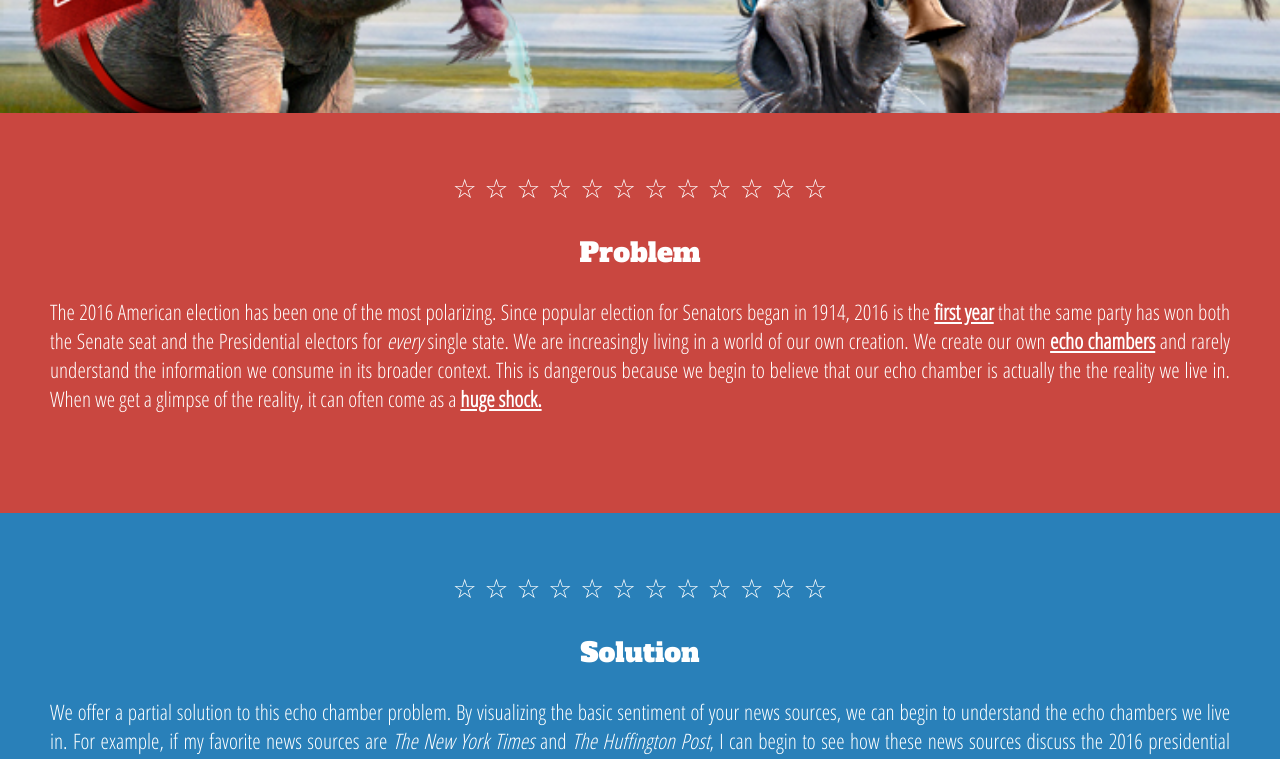
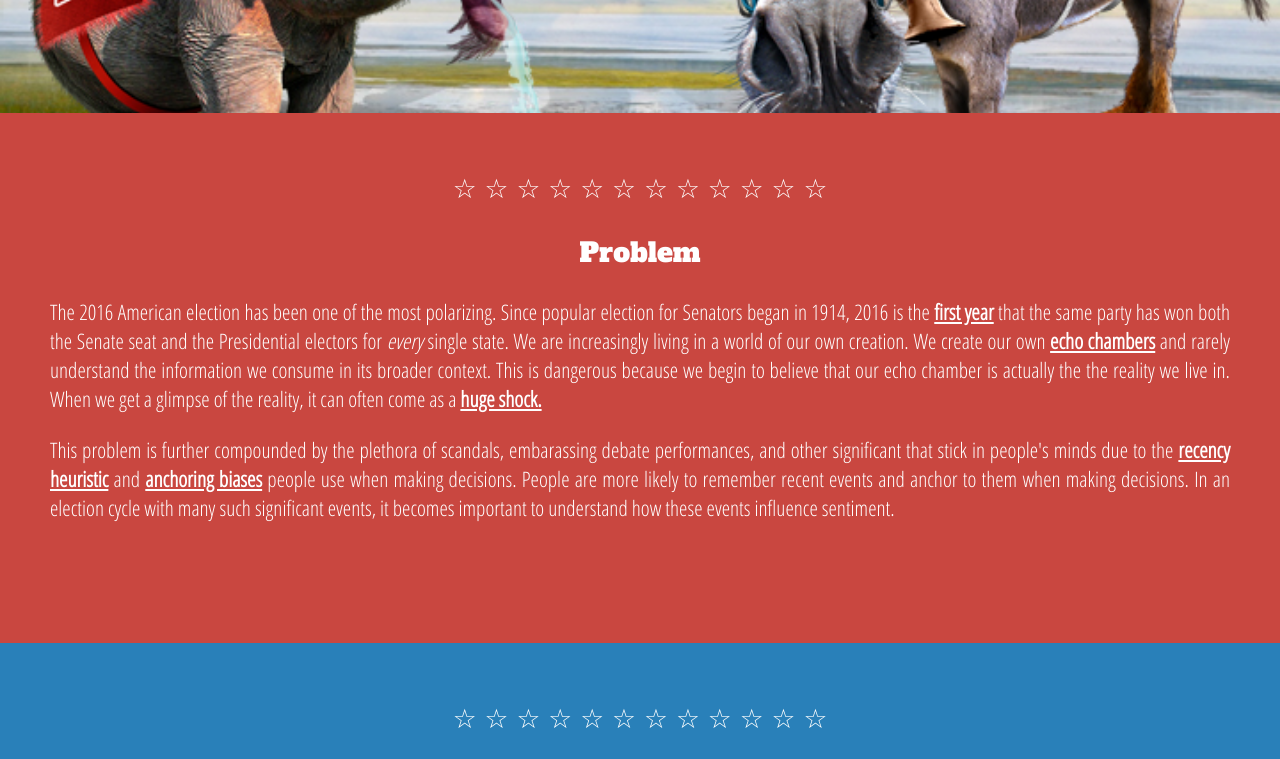
Before and after one commit to keivahn/w209_sentiment, a plain HTML site: page index_home.html in a window 1280 px wide. Shown: the part 302-1061 px from the top of the page. Drawn offline with Linux system fonts and the light colour scheme.

Commit message:
updated motive

```diff
--- a/index_home.html
+++ b/index_home.html
@@ -134,7 +134,7 @@ body a {
   <div id="Section1">
     <p class="heading">☆ ☆ ☆ ☆ ☆ ☆ ☆ ☆ ☆ ☆ ☆ ☆</p>
     <p class="heading">Problem</p>
-    The 2016 American election has been one of the most polarizing. Since
+    <p>The 2016 American election has been one of the most polarizing. Since
     popular election for Senators began in 1914, 2016 is the
     <a href="http://fivethirtyeight.com/features/there-were-no-purple-states-on-tuesday/" target="_blank">
     first year</a> that the same party has won both the Senate seat and the
@@ -145,12 +145,22 @@ body a {
     dangerous because we begin to believe that our echo chamber is actually the
     the reality we live in. When we get a glimpse of the reality, it can often
     come as a <a href="http://www.businessinsider.com/donald-trump-wins-election-results-2016-11"
-    target="_blank">huge shock.</a>
+    target="_blank">huge shock.</a></p>
+    <p>This problem is further compounded by the plethora of scandals, embarassing
+    debate performances, and other significant that stick in people's minds due
+    to the <a href="https://en.wikipedia.org/wiki/Availability_heuristic">recency
+    heuristic</a> and <a href="https://en.wikipedia.org/wiki/Anchoring">anchoring biases</a>
+    people use when making decisions. People are more likely to remember recent events
+    and anchor to them when making decisions. In an election cycle with many such
+    significant events, it becomes important to understand how these events influence
+    sentiment.</p>
   </div>
 
   <div id="Section2">
     <p class="heading">☆ ☆ ☆ ☆ ☆ ☆ ☆ ☆ ☆ ☆ ☆ ☆</p>
     <p class="heading">Solution</p>
+    We need a solution that addresses the problem of the echno chamber and helps
+    individuals understand how key events affect biases of their news sources.
     We offer a partial solution to this echo chamber problem. By visualizing the
     basic sentiment of your news sources, we can begin to understand the echo
     chambers we live in. For example, if my favorite news sources are <em>The
@@ -158,6 +168,9 @@ body a {
     these news sources discuss the 2016 presidential candidates in the broader media
     landscape. This tool will not remove the problem of echo chambers. However,
     this tool will give us a greater awareness of the echo chambers we inhabit.
+    Additionally, we have the opportunity to visually show how key events swayed
+    the media towards or against the candidates inside and outside of our echo
+    chambers.
   </div>
 
   <div id="Section3">
```
